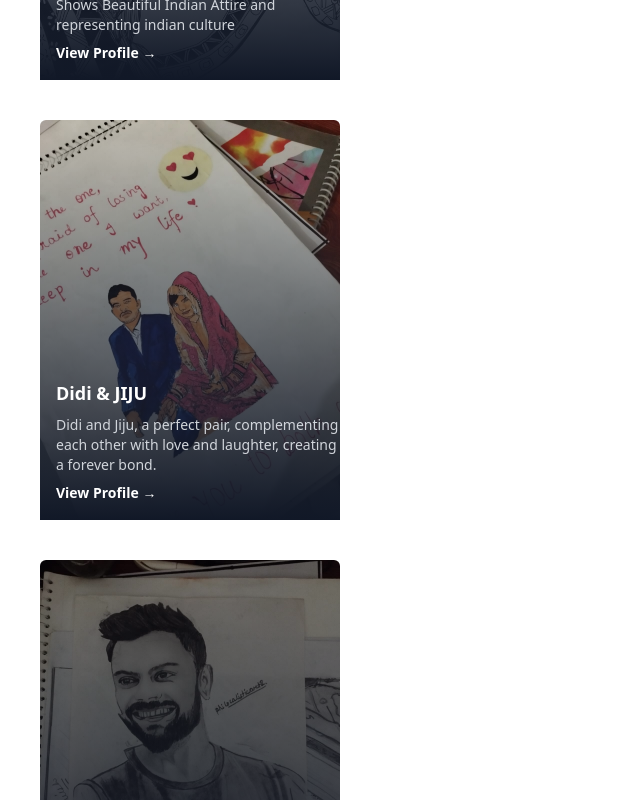
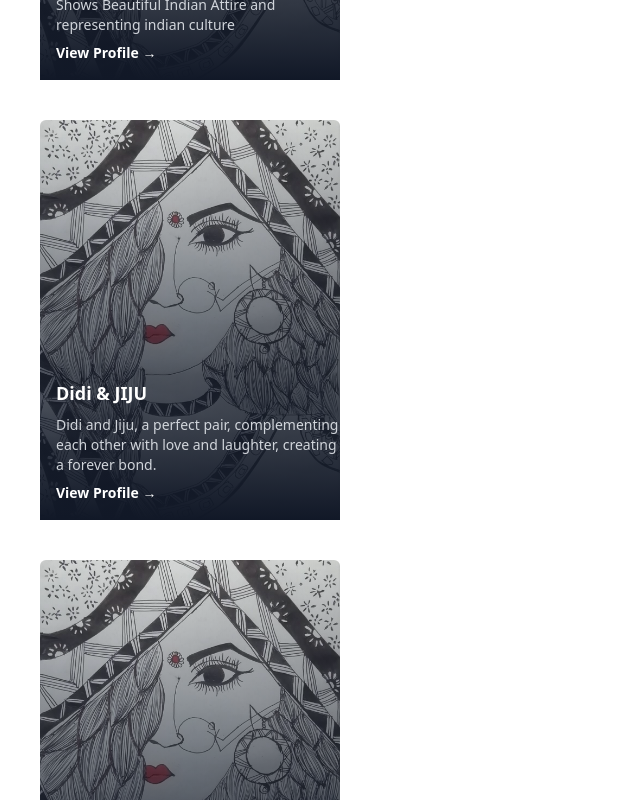
Before and after one commit to Adityaakr/Suprise, a React (Vite) app: page / in a window 1280 px wide. Shown: the part 580-1380 px from the top of the page, without its empty margins (0-640 px from the left). Built offline with nearby package versions, Linux system fonts and the light colour scheme.

Commit message:
Update Image.jsx

```diff
--- a/src/Image.jsx
+++ b/src/Image.jsx
@@ -4,7 +4,7 @@ function CardOne({username, btnText, image}) {
     console.log(username,btnText,image);
   return (
     <div className="ml-10 mt-10 relative h-[400px] w-[300px] rounded-md">
-    <img src={`.${image}`} className="z-0 h-full w-full rounded-md object-cover" />
+    <img src= "/public/port.png" className="z-0 h-full w-full rounded-md object-cover" />
 
       <div className="absolute inset-0 bg-gradient-to-t from-gray-900 to-transparent"></div>
       <div className="absolute bottom-4 left-4 text-left">
```
